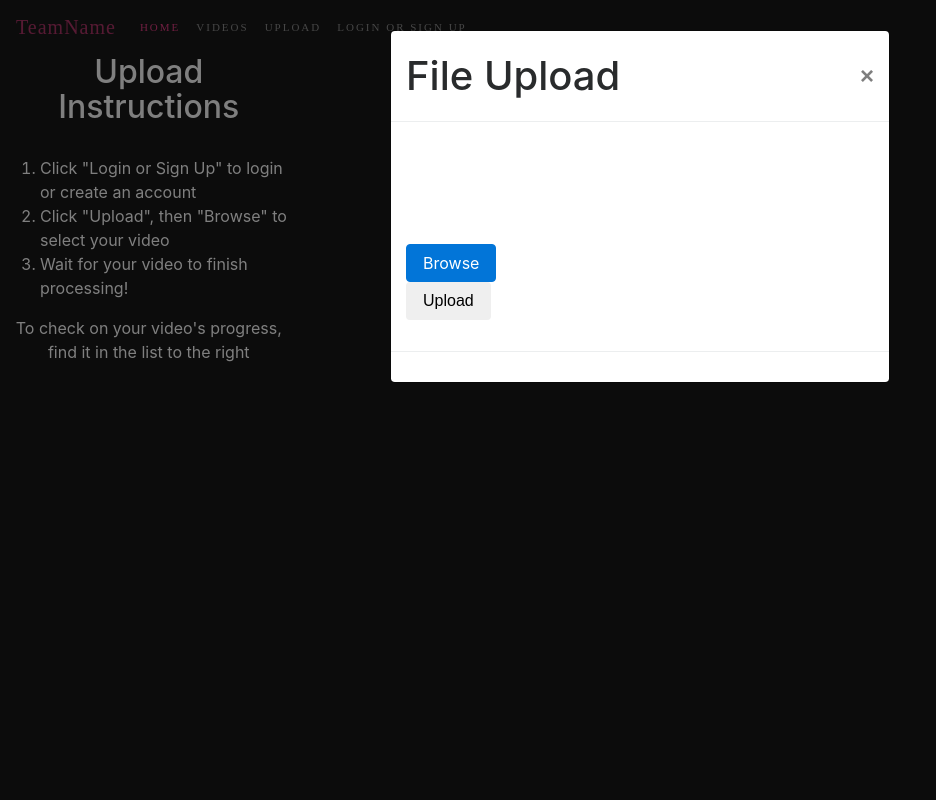
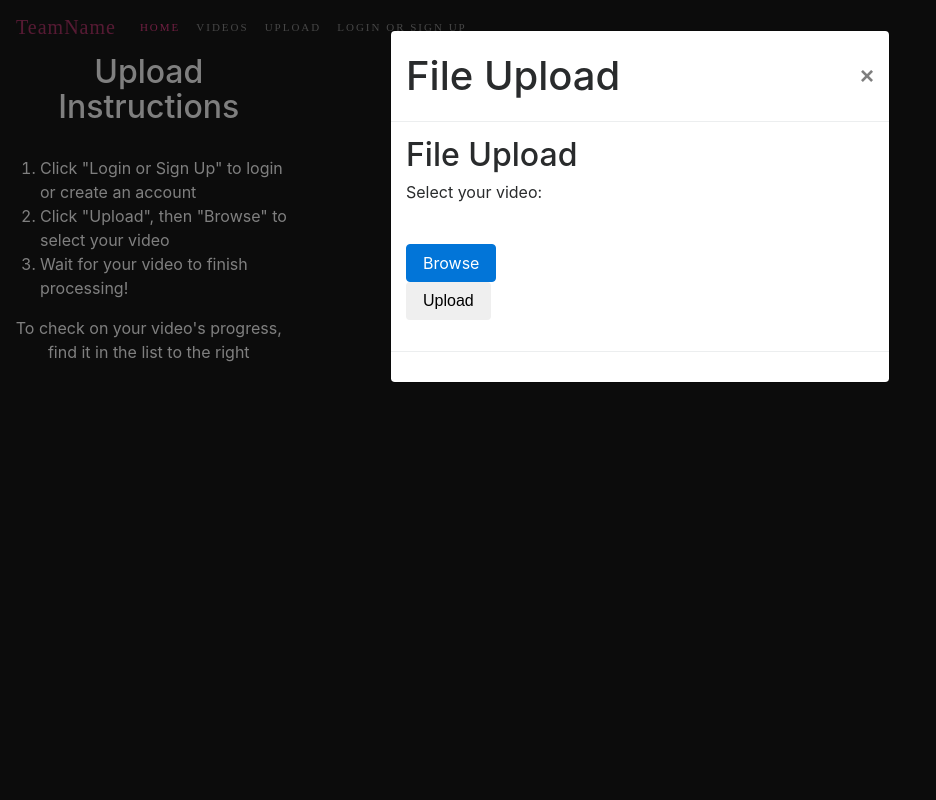
Before and after one commit to sayswai/facial-recognition-website-dashboard, a PHP site: page / in a window 1280 px wide, after a click on "UPLOAD". Shown: the whole page, without its empty margins (0-936 px from the left). Run offline with PHP 8.4, Linux system fonts and the light colour scheme; some libraries are stand-ins or nearby versions.

Commit message:
Another css mistake
took white text off upload form (white background)

```diff
--- a/index.php
+++ b/index.php
@@ -136,10 +136,10 @@
                   </div>
                   <div class="modal-body">
                       <form class="form-horizontal" role="form" method="post" action="php-functions/upload.php" enctype="multipart/form-data">
-                          <h2 class="text-white">File Upload</h2>
-                          <p class="text-white">Select your video: </p>
+                          <h2>File Upload</h2>
+                          <p>Select your video: </p>
                           <br>
-                            <span class="btn btn-primary btn-file text-white">
+                            <span class="btn btn-primary btn-file">
                                 Browse <input type="file" name="userUpload" id="userUpload"/>
                             </span>
                           <br>
```
